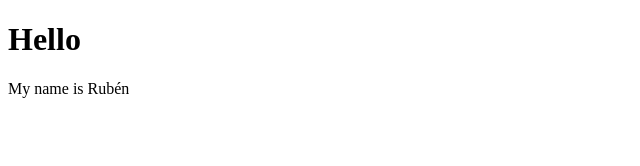
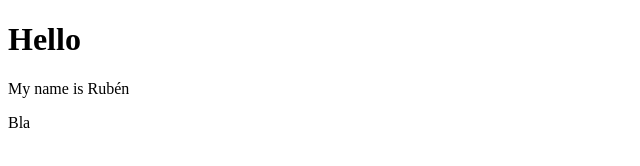
Before and after one commit to Rubetox80/vscode-git, a plain HTML site: page index.html in a window 1280 px wide. Shown: the full height of the page, 0-640 px from the left. Drawn offline with Linux system fonts and the light colour scheme.

Commit message:
"Add footer to page index"

```diff
--- a/index.html
+++ b/index.html
@@ -6,5 +6,8 @@
     <body>
         <h1>Hello</h1>
         <p>My name is Rubén</p>
+        <footer>
+            <p>Bla</p>
+        </footer>
     </body>
 </html>
```
